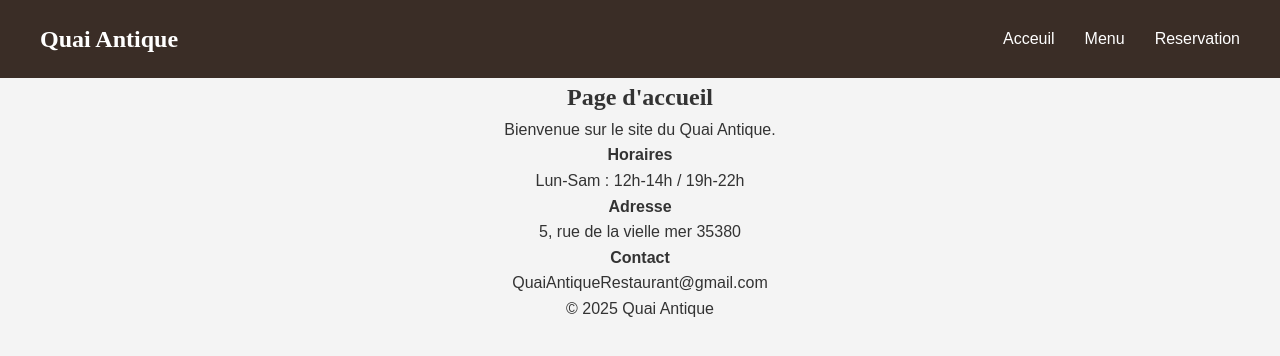
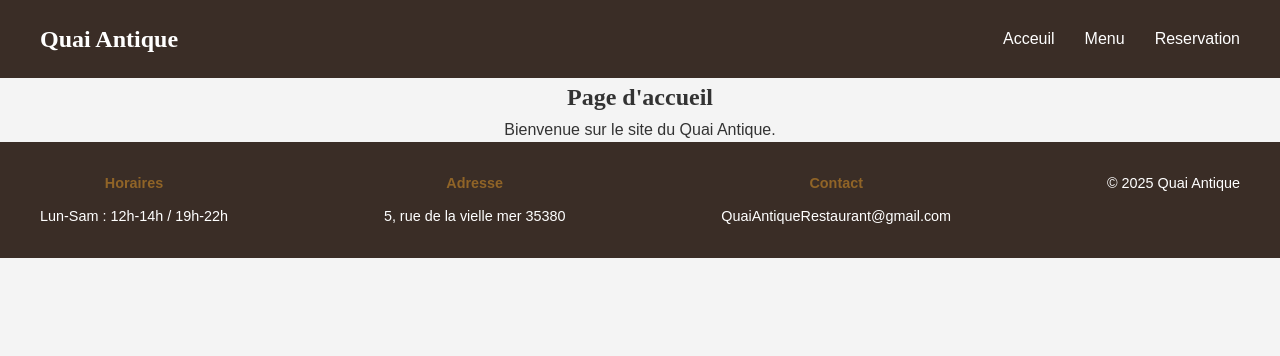
Before and after one commit to Agellid03/RestaurantQuaiAntique, a React (Create React App) app: page / in a window 1280 px wide. Shown: the top 356 px of the page. Built offline with nearby package versions, Linux system fonts and the light colour scheme; a web font is replaced by a local one.

Commit message:
Stylisation du footer

```diff
--- a/src/components/Layout.jsx
+++ b/src/components/Layout.jsx
@@ -1,6 +1,6 @@
 import React from 'react';
 import { Outlet } from 'react-router-dom';
-import Header from '../components/header/Header';
+import Header from './header/Header';
 import Footer from './footer/Footer';
 
 const Layout = () => {
--- a/src/components/footer/Footer.jsx
+++ b/src/components/footer/Footer.jsx
@@ -1,4 +1,5 @@
 import React from 'react';
+import './footer.css';
 
 const Footer = () => {
   return (
--- /dev/null
+++ b/src/components/footer/footer.css
@@ -0,0 +1,20 @@
+footer{
+  background-color: var(--color-dark);
+  color: white;
+  padding: 30px 40px;
+  display: flex;
+  justify-content: space-between;
+  flex-wrap: wrap;
+  font-size: 0.9rem;
+}
+
+.footer-colum{
+  flex: 1;
+  min-width: 150px;
+  margin: 10px 20px;
+}
+
+.footer-column h4{
+  margin-bottom: 10px;
+  color: var(--color-primary);
+}
--- a/src/components/header/header.css
+++ b/src/components/header/header.css
@@ -8,12 +8,14 @@ nav{
   display: flex;
   justify-content: space-between;
   align-items: center;
+  position: sticky;
 }
 
 nav ul{
   display: flex;
   gap: 30px;
   list-style: none;
+  text-align: center;
 }
 
 nav li {
@@ -29,3 +31,19 @@ nav a{
 nav a:hover{
   color: var(--color-primary);
 }
+
+@media (min-width: 768px) {
+  nav {
+    flex-direction: row;
+    justify-content: space-between;
+  }
+}
+
+/* Desktop (à partir de 768px) */
+@media (min-width: 768px) {
+  nav ul {
+    flex-direction: row;
+    gap: 30px;
+    justify-content: flex-end;
+  }
+}
```
